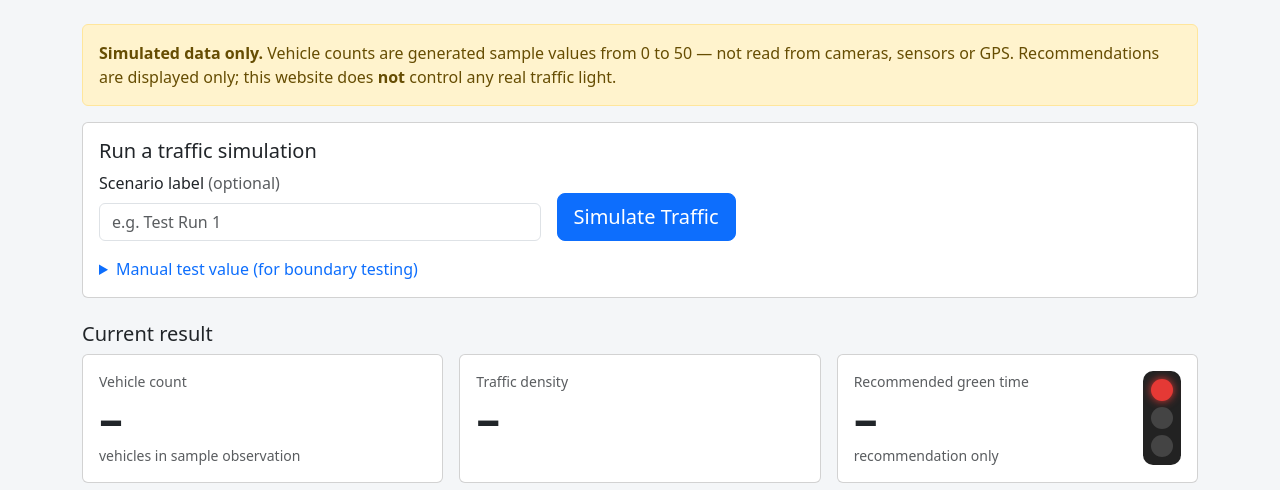
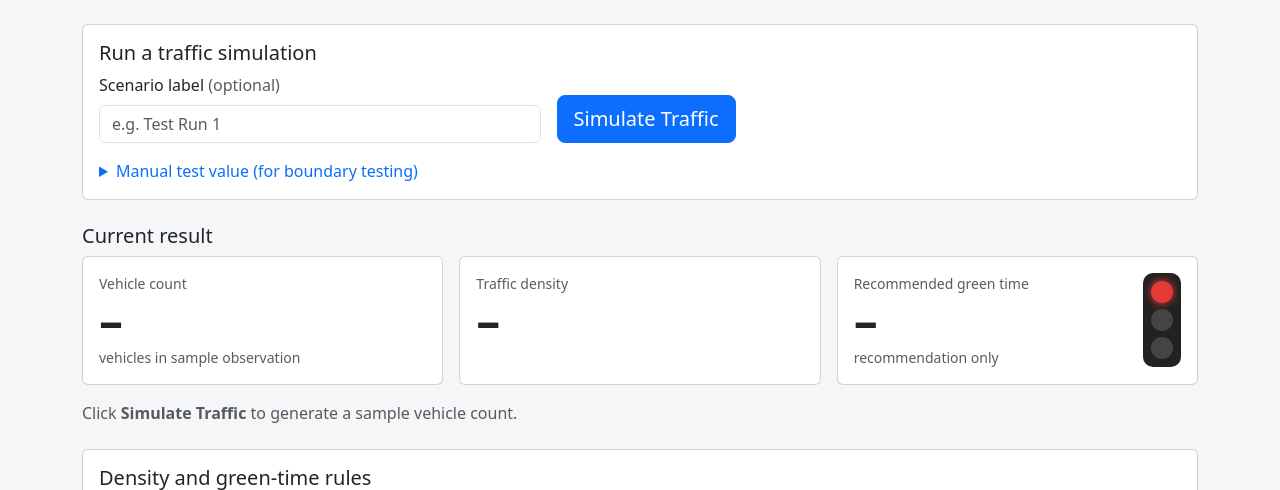
Before and after one commit to osamashaikh4/traffic-simulation, a Flask app: page / in a window 1280 px wide. Shown: the part 53-543 px from the top of the page. Run offline with Flask 3, Linux system fonts and the light colour scheme; data that the repository does not hold is empty.

Commit message:
Remove simulated-data banner from dashboard

```diff
--- a/templates/index.html
+++ b/templates/index.html
@@ -16,13 +16,6 @@
   </nav>
 
   <main class="container py-4">
-    <div class="alert alert-warning" role="note">
-      <strong>Simulated data only.</strong>
-      Vehicle counts are generated sample values from {{ min_count }} to {{ max_count }} &mdash;
-      not read from cameras, sensors or GPS. Recommendations are displayed only;
-      this website does <strong>not</strong> control any real traffic light.
-    </div>
-
     <!-- Run a simulation (UC1) -->
     <section class="card mb-4">
       <div class="card-body">
```
Also changed, not shown: tests/test_api.py (+0 -1 lines).
